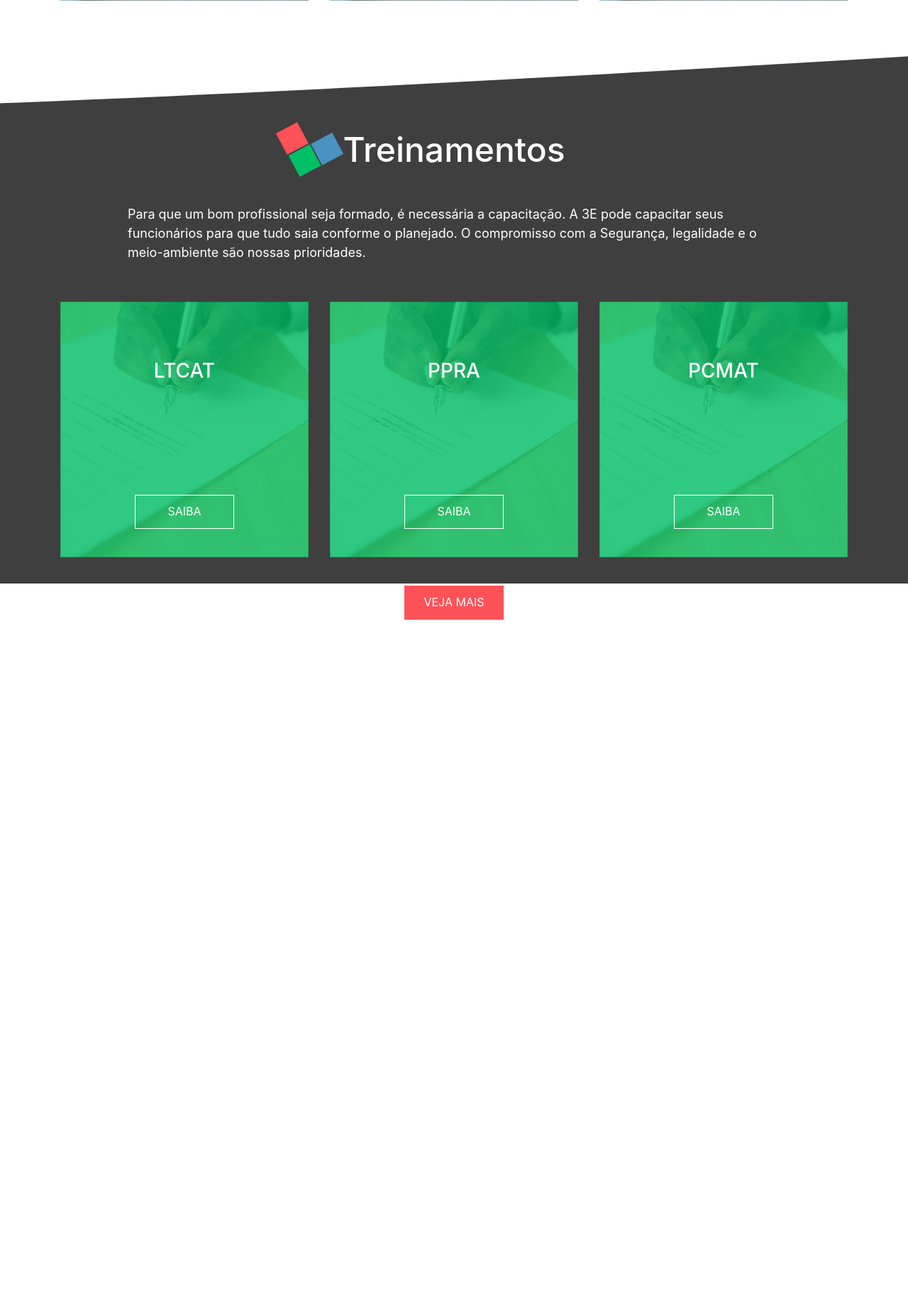
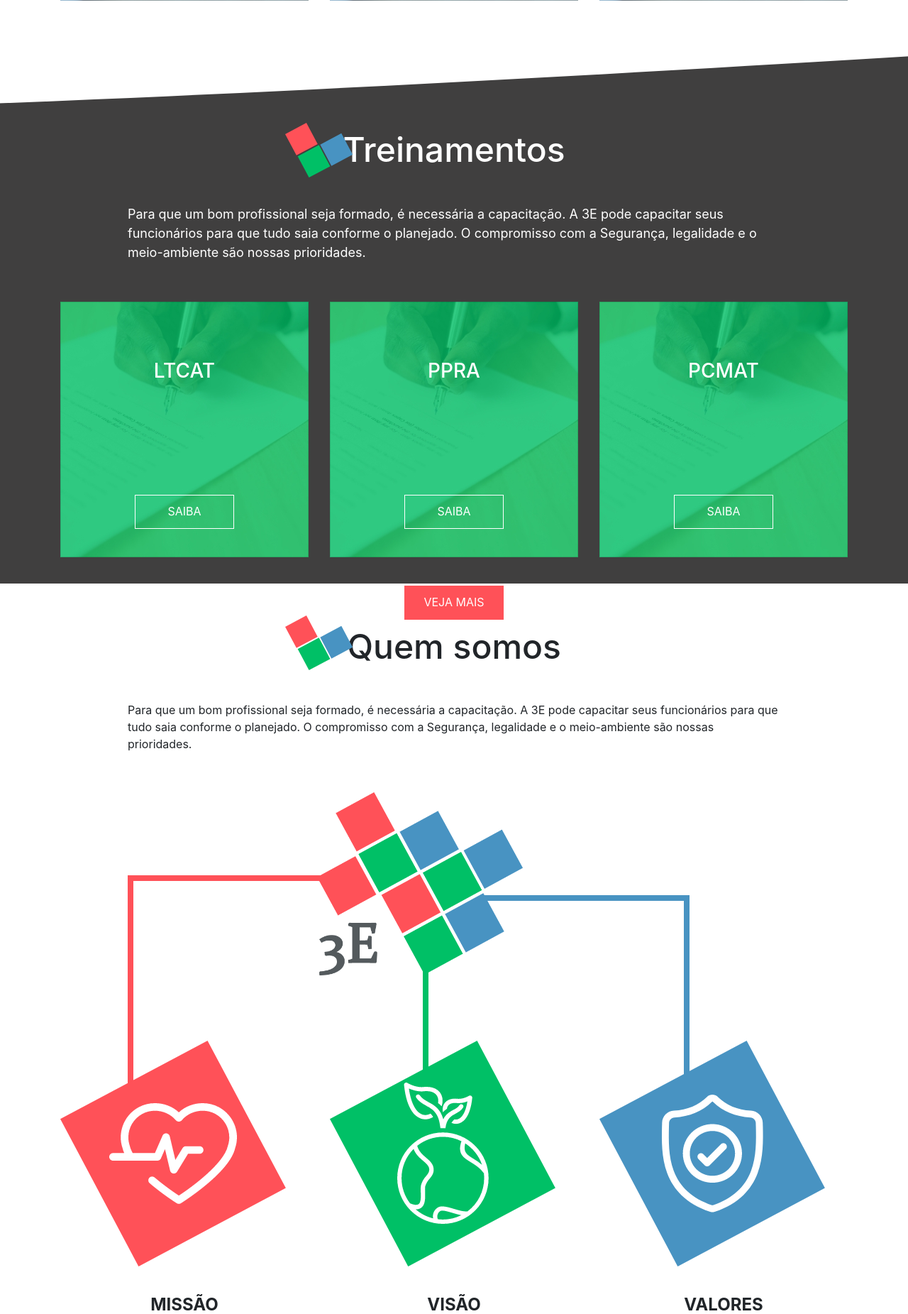
Before and after one commit to caraujo07/caraujo07.github.io, a PHP site: page / in a window 1280 px wide. Shown: the part 1358-3209 px from the top of the page at 71% size. Before the commit the page ends 2231 px from the top, so only its background shows below. Run offline with PHP 8.4, Linux system fonts and the light colour scheme.

Commit message:
alteração na seção de quem somos

```diff
--- a/css/index.css
+++ b/css/index.css
@@ -1,4 +1,10 @@
 /* ESTILOS GERAIS */
+
+h2 {
+  font-size: 48px;
+  text-align: center;
+  position: relative;
+}
 
 .btn:focus, .btn:active {
   outline: none;
@@ -293,13 +299,7 @@
   background-size: cover;
 }
 
-#cons h2 {
-  font-size: 48px;
-  text-align: center;
-  position: relative;
-}
-
-#cons h2::before, #trainning h2::before {
+#cons h2::before, #trainning h2::before, #who h2::before {
   content: '';
   display: block;
   position: absolute;
@@ -348,13 +348,13 @@
 }
 
 @media only screen and (min-width: 992px) and (max-width: 1199px) {
-  #cons h2::before, #trainning h2::before {
+  #cons h2::before, #trainning h2::before, #who h2::before {
     left: -1%;
   }
 }
 
 @media only screen and (min-width: 768px) and (max-width: 991px) {
-  #cons h2::before, #trainning h2::before {
+  #cons h2::before, #trainning h2::before, #who h2::before {
     left: -20%;
   }
 }
@@ -384,7 +384,41 @@
   background: url('../img/card-2.jpg') no-repeat center center;
 }
 
+#trainning .card:hover a{
+  text-decoration: none;
+}
+
 #trainning a.cardbtn:hover {
   text-decoration: none;
   color: #00C066;
 }
+
+/* QUEM SOMOS */
+
+#who {
+  padding-top: 60px;
+}
+
+#who .leaf {
+  margin-top: -70px;
+}
+
+#who .leaf p {
+  text-align: center;
+}
+
+#who h2 {
+  padding-bottom: 40px;
+}
+
+#who h3 {
+  text-align: center;
+  font-size: 24px;
+  font-weight: bold;
+  text-transform: uppercase;
+  margin-top: 40px;
+}
+
+#who p {
+  padding-bottom: 40px;
+}
--- a/index.html
+++ b/index.html
@@ -218,6 +218,48 @@
       </div>
     </div>
   </section>
+  <section id="who">
+    <div class="container">
+      <div class="row">
+        <div class="col-md-6 offset-md-3">
+          <h2>Quem somos</h2>
+        </div>
+      </div>
+      <div class="row">
+        <div class="col-md-10 offset-md-1">
+          <div class="intro">
+            <p>Para que um bom profissional seja formado, é necessária a capacitação. A 3E pode capacitar seus funcionários para que tudo saia conforme o planejado. O compromisso com a Segurança, legalidade e o meio-ambiente são nossas prioridades.</p>
+          </div>
+        </div>
+      </div>
+      <div class="row">
+        <div class="col-md-10 offset-md-1">
+          <img src="img/marca.png" alt="Apresentação da 3E">
+        </div>
+        <div class="col-md-4">
+          <div class="leaf">
+            <img src="img/missao.png" alt="Missão">
+            <h3>Missão</h3>
+            <p>Aqui vai um curto texto sobre a missão da empresa. No mínimo três linhas para que a harmonização fique correta.</p>
+          </div>
+        </div>
+        <div class="col-md-4">
+          <div class="leaf">
+            <img src="img/visao.png" alt="Visão">
+            <h3>Visão</h3>
+            <p>Aqui vai um curto texto sobre a missão da empresa. No mínimo três linhas para que a harmonização fique correta.</p>
+          </div>
+        </div>
+        <div class="col-md-4">
+          <div class="leaf">
+            <img src="img/valores.png" alt="Valores">
+            <h3>Valores</h3>
+            <p>Aqui vai um curto texto sobre a missão da empresa. No mínimo três linhas para que a harmonização fique correta.</p>
+          </div>
+        </div>
+      </div>
+    </div>
+  </section>
 
   <script src="https://code.jquery.com/jquery-3.3.1.slim.min.js" integrity="sha384-q8i/X+965DzO0rT7abK41JStQIAqVgRVzpbzo5smXKp4YfRvH+8abtTE1Pi6jizo" crossorigin="anonymous"></script>
   <script src="https://cdnjs.cloudflare.com/ajax/libs/popper.js/1.14.7/umd/popper.min.js" integrity="sha384-UO2eT0CpHqdSJQ6hJty5KVphtPhzWj9WO1clHTMGa3JDZwrnQq4sF86dIHNDz0W1" crossorigin="anonymous"></script>
```
Also changed, not shown: img/marca.png (added), img/missao.png (added), img/valores.png (added), img/visao.png (added).
